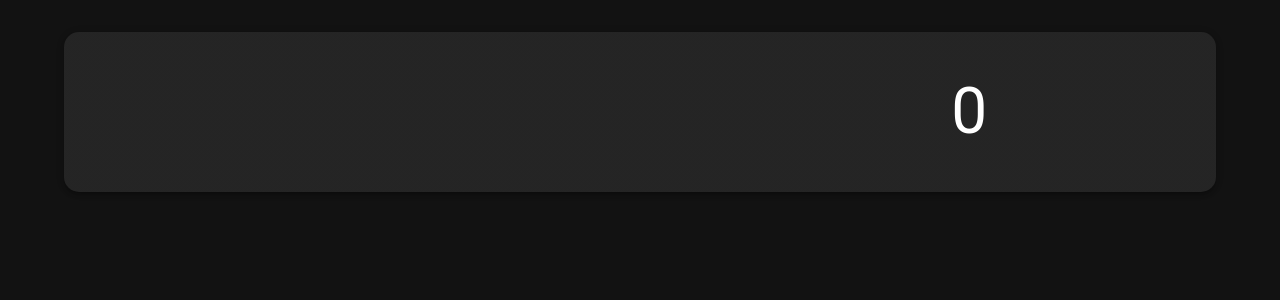
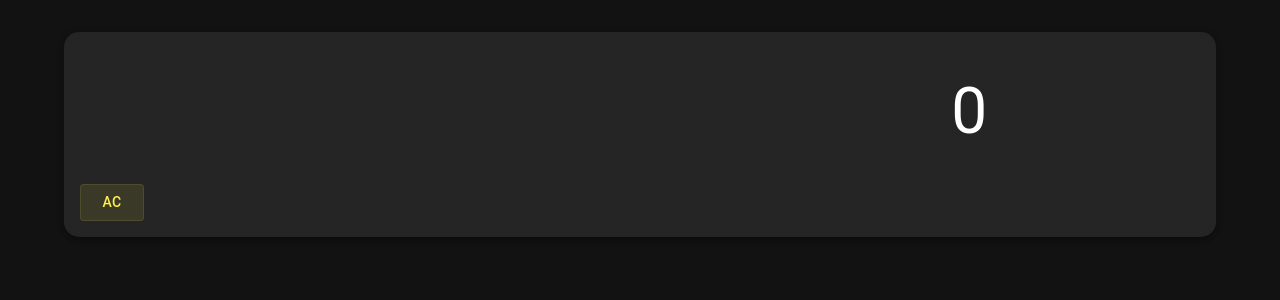
Before and after one commit to ogatalars/ReactCalculator, a React (Create React App) app: page / in a window 1280 px wide. Shown: the top 300 px of the page. Built offline with nearby package versions, Linux system fonts and the light colour scheme.

Commit message:
Add: the ac button

```diff
--- a/src/App.tsx
+++ b/src/App.tsx
@@ -1,5 +1,6 @@
-import React from 'react';
+import {useState} from 'react';
 import {Container, Paper,Grid, styled} from "@mui/material"
+import { DigitalOperationalButton } from './DigitalOperationalButton';
 
 const OutPutContainer = styled('div')(({theme})=> ({
   width: "90%",
@@ -16,12 +17,29 @@ const CalculatorBase = styled(Paper)(({theme}) => ({
   borderRadius : 15
 }))
 function App() {
+  const [currentValue, setCurrentValue] = useState("0")
+  const [operation, setOperation] = useState("")
+  const selectOperation = (operation:string) => {
+  setOperation(operation)
+  }
+
+  const setDigit  = (digit: string) => {
+    setCurrentValue(digit)
+  }
+
   return (
   <Container maxWidth="lg">
      <CalculatorBase elevation={3}>
 <Grid container spacing={1}>
   <Grid item xs={11}>
-    <OutPutContainer>0</OutPutContainer>
+    <OutPutContainer>{currentValue}</OutPutContainer>
+  </Grid>
+  <Grid  item container columnSpacing={1}>
+  <DigitalOperationalButton
+  operational={"AC"}
+  selectOperation={selectOperation}
+  selectedOperation={operation}
+  />
   </Grid>
   </Grid>
      </CalculatorBase>
```
